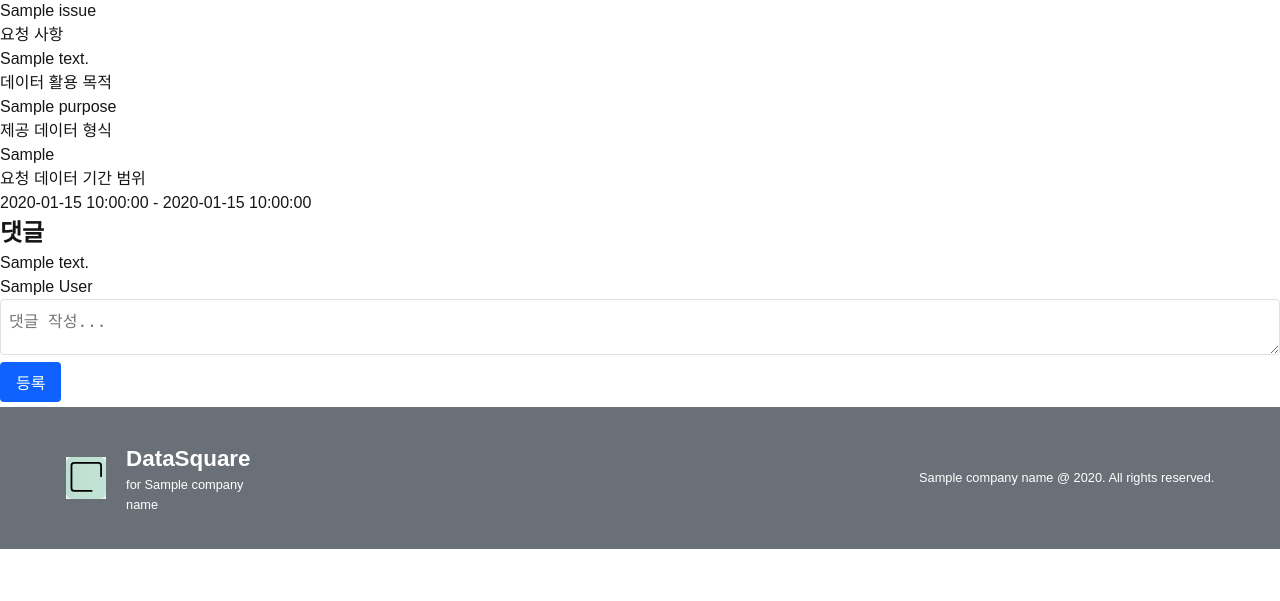
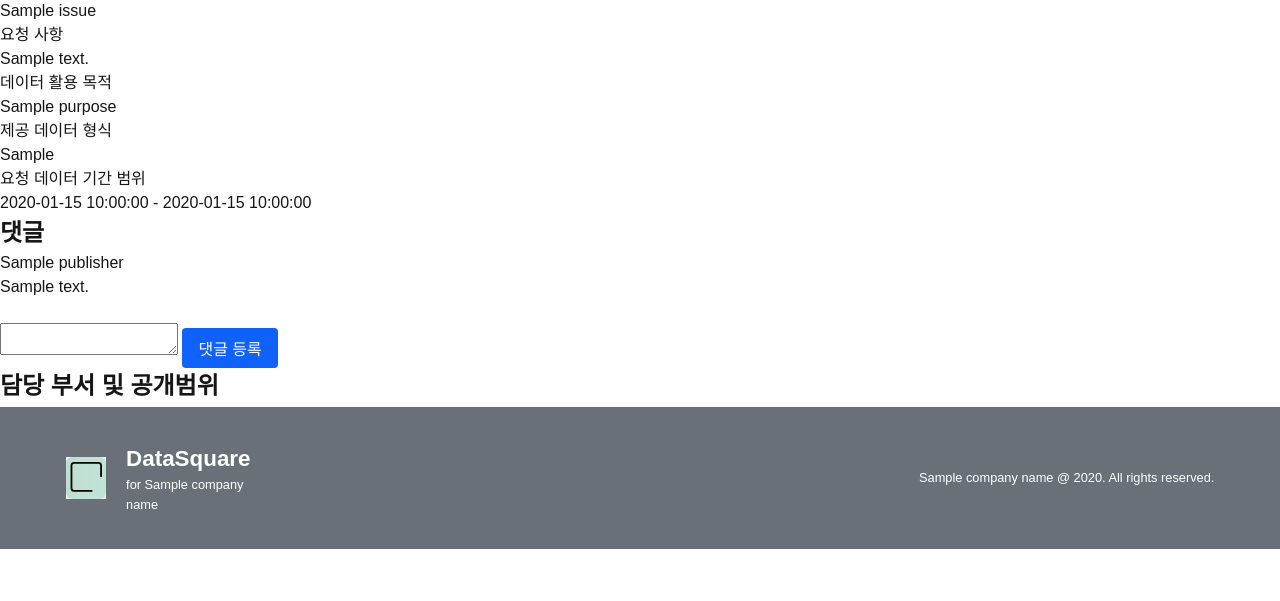
Before and after one commit to oss-opendream/datasquare, a Python web app: template app/templates/pages/issue_view.html in a window 1280 px wide. Shown: the part 251-852 px from the top of the page. Run offline with Jinja, Linux system fonts and the light colour scheme; the template is opened without the code that fills it: most values are stand-ins (such as "Sample title", 1, 10 or a date in 2020).

Commit message:
댓글기능

```diff
--- a/app/templates/pages/issue_view.html
+++ b/app/templates/pages/issue_view.html
@@ -33,16 +33,20 @@
                 <h2 class="issue-view__section-title">댓글</h2>
                 {% for comment in comments %}
                 <div class="issue-view__comment">
+                    <span class="issue-view__comment-author">{{ comment.publisher }}</span>
                     <p class="issue-view__comment-content">{{ comment.content }}</p>
-                    <span class="issue-view__comment-author">{{ comment.author }}</span>
                 </div>
                 {% endfor %}
             </div>
-            <div class="issue-view__write-comment">
-                <textarea id="comment-content" class="form-textarea issue-view__comment-textarea"
-                    placeholder="댓글 작성..."></textarea>
-                <button id="submit-comment" class="btn btn--primary issue-view__submit-comment">등록</button>
+            <div class="write-comment">
+                <br>
+                <form action="/issue/view/create_comment" method="post">
+                    <input type="hidden" name="issue_id" value="{{ issue.issue_id }}">
+                    <textarea name="comment" required></textarea>
+                    <button class="btn btn--primary issue-view__submit-comment" type="submit">댓글 등록</button>
+                </form>
             </div>
+
         </div>
         <div class="issue-view__sidebar">
             <h2 class="issue-view__sidebar-title">담당 부서 및 공개범위</h2>
```
